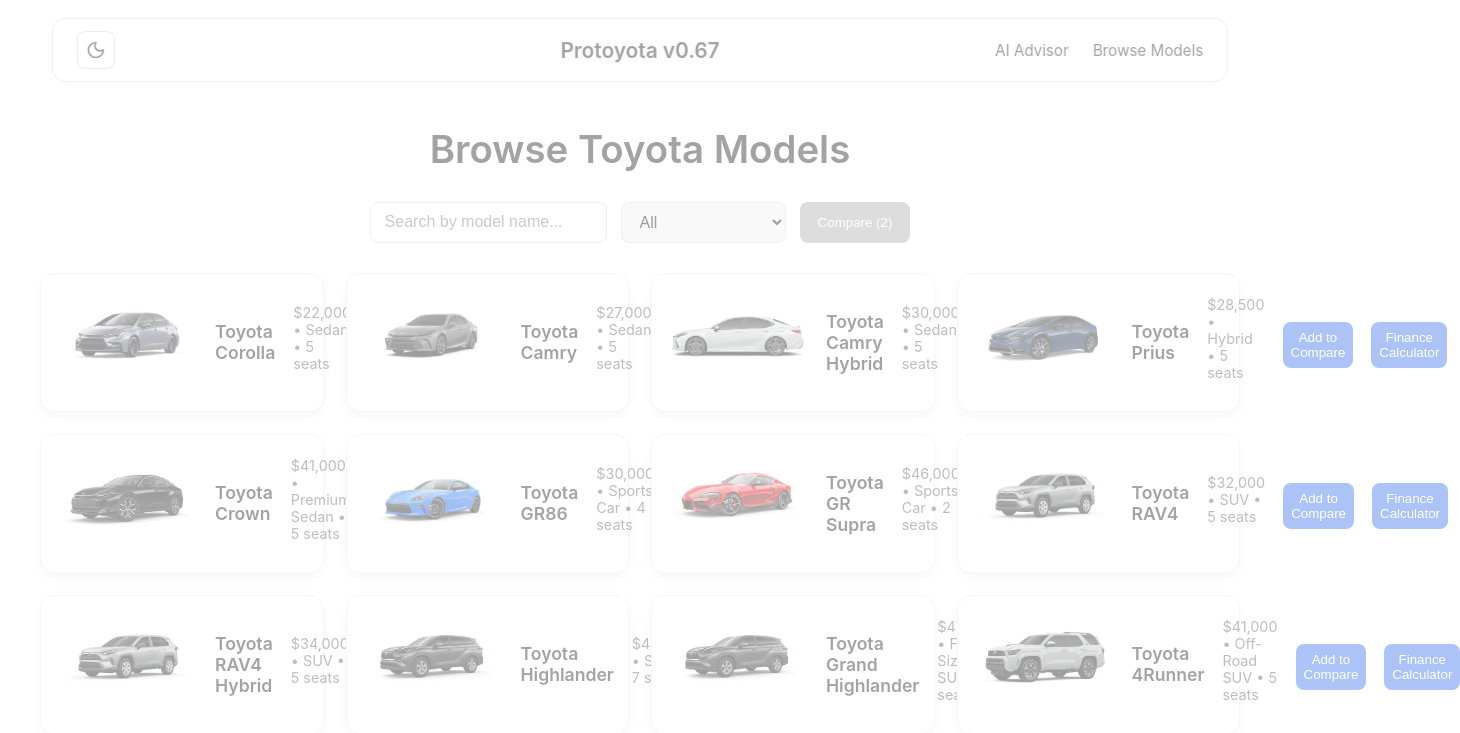
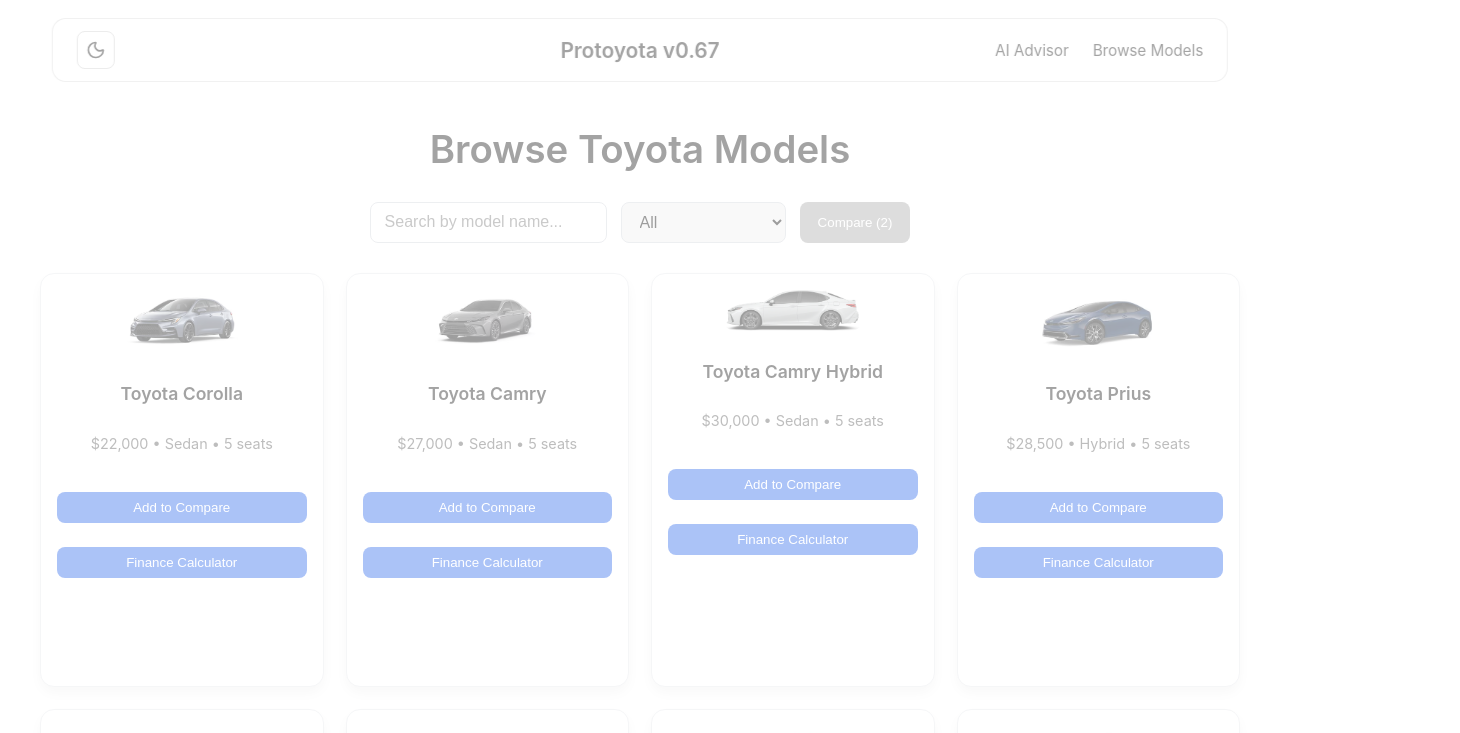
Before and after one commit to Vijaya-pixel/ProtoyotaAI, a React (Create React App) app: page /catalog in a window 1280 px wide. Shown: the top 733 px of the page, 1460 px wide, since content can reach past the window. Built offline with nearby package versions, Linux system fonts and the light colour scheme.

Commit message:
Text Wrap Issue

```diff
--- a/src/pages/Catalog.css
+++ b/src/pages/Catalog.css
@@ -88,6 +88,9 @@
     transition: transform 0.25s ease, box-shadow 0.25s ease, background 0.3s ease, border-color 0.3s ease;
     cursor: pointer;
     border: 1px solid #e5e7eb;
+    display: flex;
+    flex-direction: column;
+    min-height: 380px;
   }
 
   [data-theme="dark"] .car-card {
@@ -121,6 +124,9 @@
     font-weight: 600;
     color: #111;
     transition: color 0.3s ease;
+    word-wrap: break-word;
+    overflow-wrap: break-word;
+    min-height: 1.5em;
   }
 
   [data-theme="dark"] .car-name {
@@ -132,6 +138,9 @@
     color: #555;
     margin: 6px 0 14px;
     transition: color 0.3s ease;
+    word-wrap: break-word;
+    overflow-wrap: break-word;
+    line-height: 1.4;
   }
 
   [data-theme="dark"] .car-details {
```
